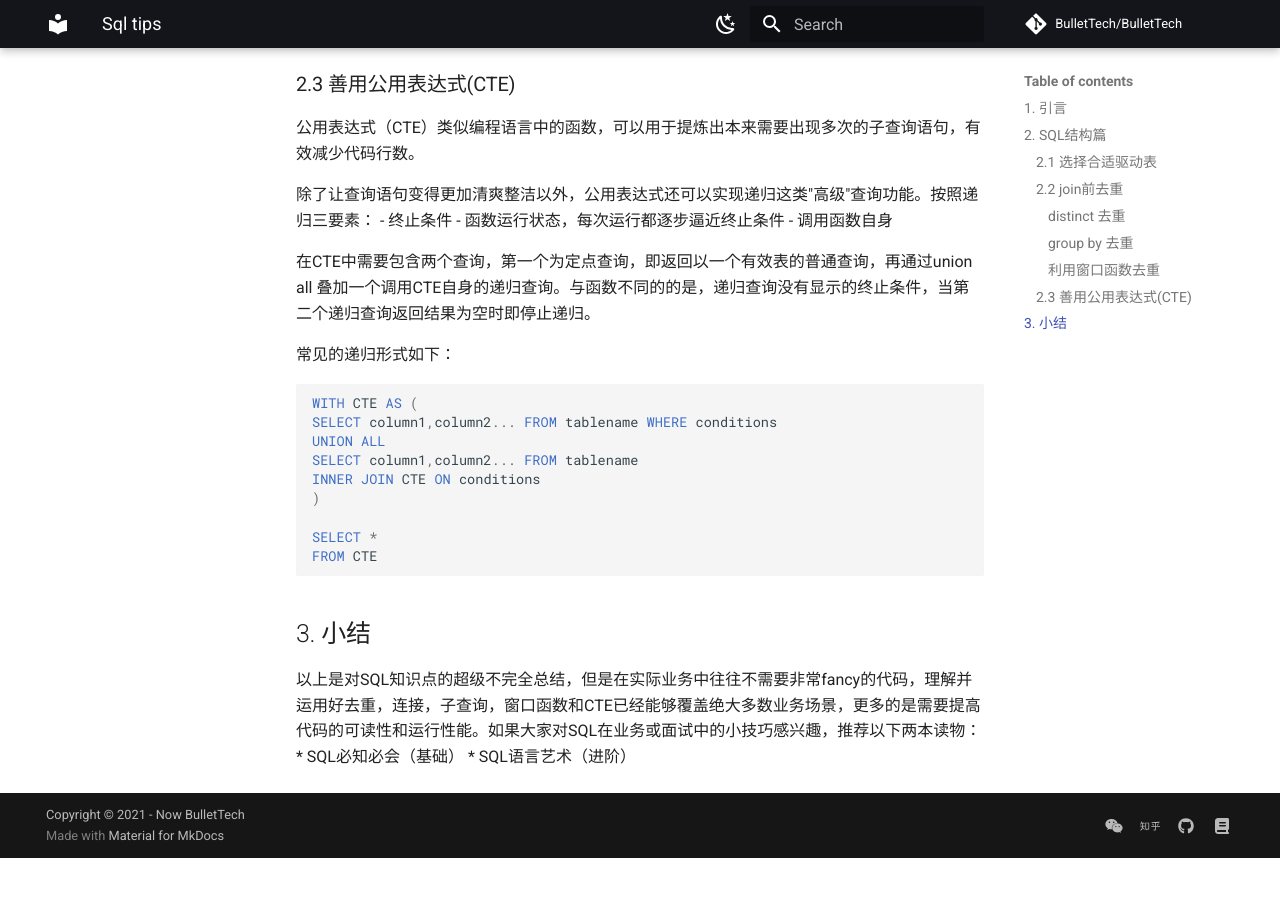
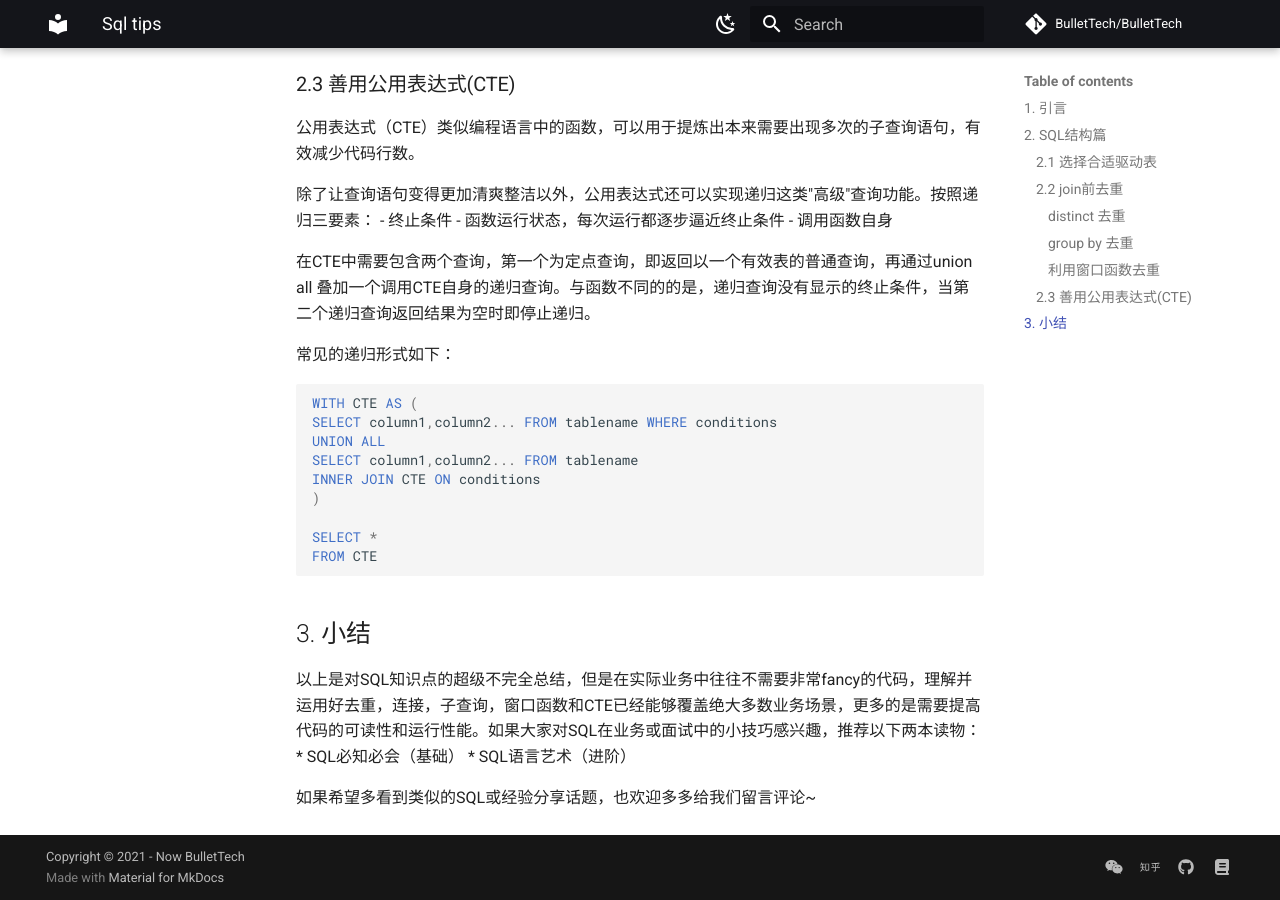
Before and after one commit to BulletTech/BulletTech, an MkDocs documentation site: the page built from docs/Main_Course/Data_Analytics/2021-08-27-SQL-tips-2.md, in a window 1280 px wide and 900 px high, scrolled down 3085 px. Built offline with MkDocs 1.6.1 and Material for MkDocs 9.7.7, drawn with Linux system fonts in a browser that asks for light colours; comment, search, counter and statistics services are not loaded; before the commit the page ends 3943 px from its top, so only the background shows below that.

Commit message:
Update 2021-08-27-SQL-tips-2.md

```diff
--- a/docs/Main_Course/Data_Analytics/2021-08-27-SQL-tips-2.md
+++ b/docs/Main_Course/Data_Analytics/2021-08-27-SQL-tips-2.md
@@ -152,3 +152,5 @@ FROM CTE
 以上是对SQL知识点的超级不完全总结，但是在实际业务中往往不需要非常fancy的代码，理解并运用好去重，连接，子查询，窗口函数和CTE已经能够覆盖绝大多数业务场景，更多的是需要提高代码的可读性和运行性能。如果大家对SQL在业务或面试中的小技巧感兴趣，推荐以下两本读物：
 * SQL必知必会（基础）
 * SQL语言艺术（进阶）
+
+如果希望多看到类似的SQL或经验分享话题，也欢迎多多给我们留言评论~
```
